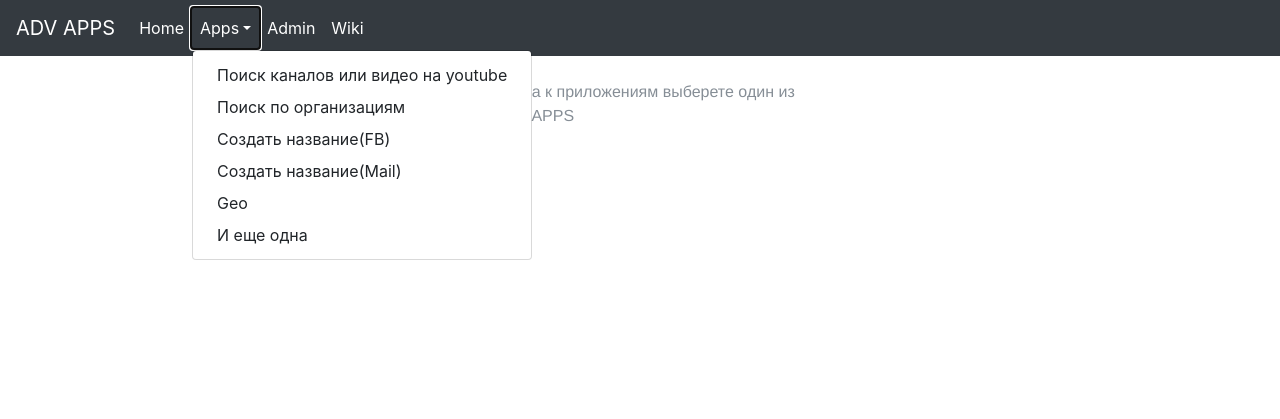
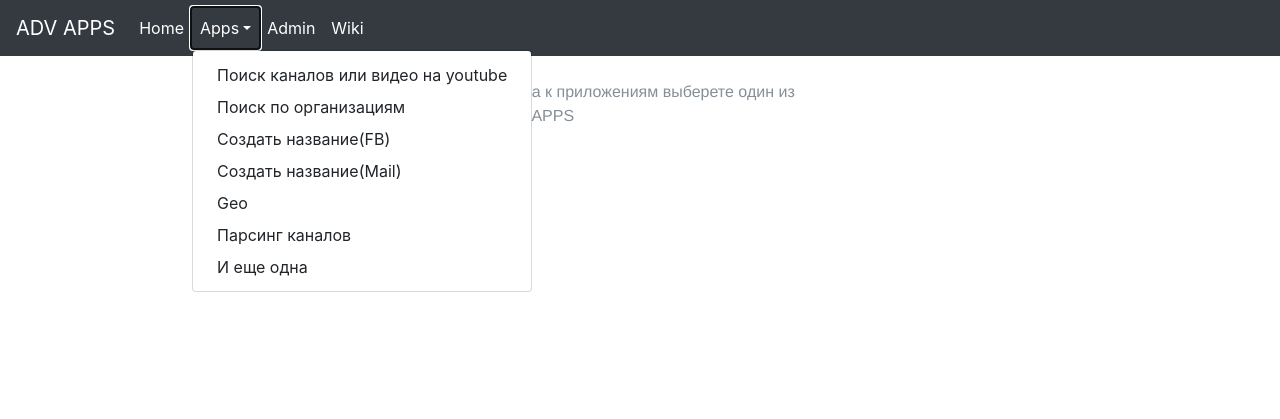
Before and after one commit to AdvDevBaf/ADVAPPS, a Django app: page / in a window 1280 px wide, after a click on "Apps". Shown: the top 419 px of the page. Run offline with Django 3.2, Linux system fonts and the light colour scheme; some libraries are stand-ins or nearby versions.

Commit message:
link was added

```diff
--- a/BafosApp/templates/BafosApp/b.html
+++ b/BafosApp/templates/BafosApp/b.html
@@ -56,6 +56,7 @@
               <a class="dropdown-item" href="{% url 'blog_ads_names' %}">Создать название(FB)</a>
                 <a class="dropdown-item" href="{% url 'blog_mail_naming' %}">Создать название(Mail)</a>
                 <a class="dropdown-item" href="{% url 'upload' %}">Geo</a>
+                <a class="dropdown-item" href="{% url 'youtube_parser' %}">Парсинг каналов</a>
                 <a class="dropdown-item" href="#">И еще одна</a>
             </div>
           </li>
```
